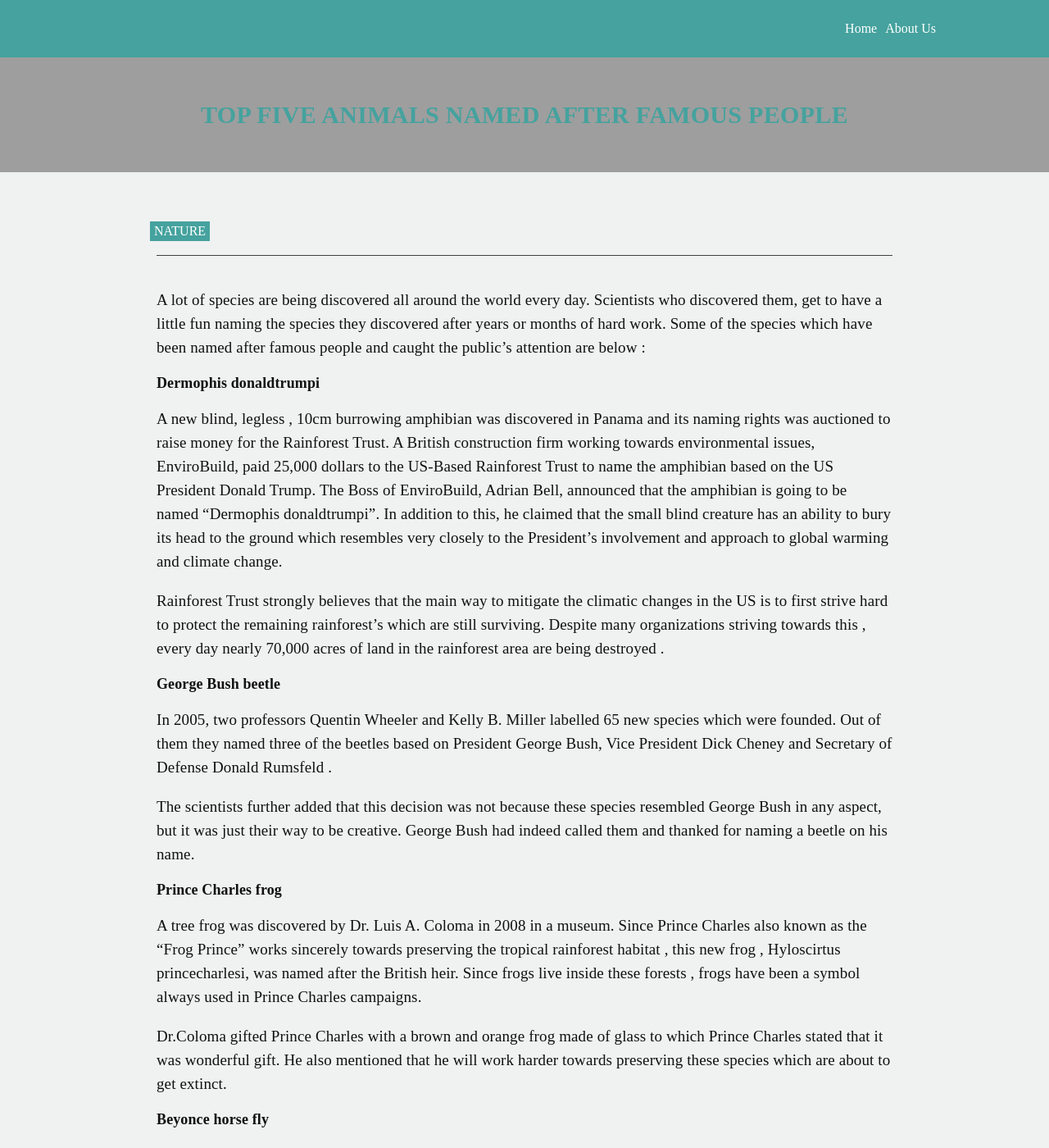
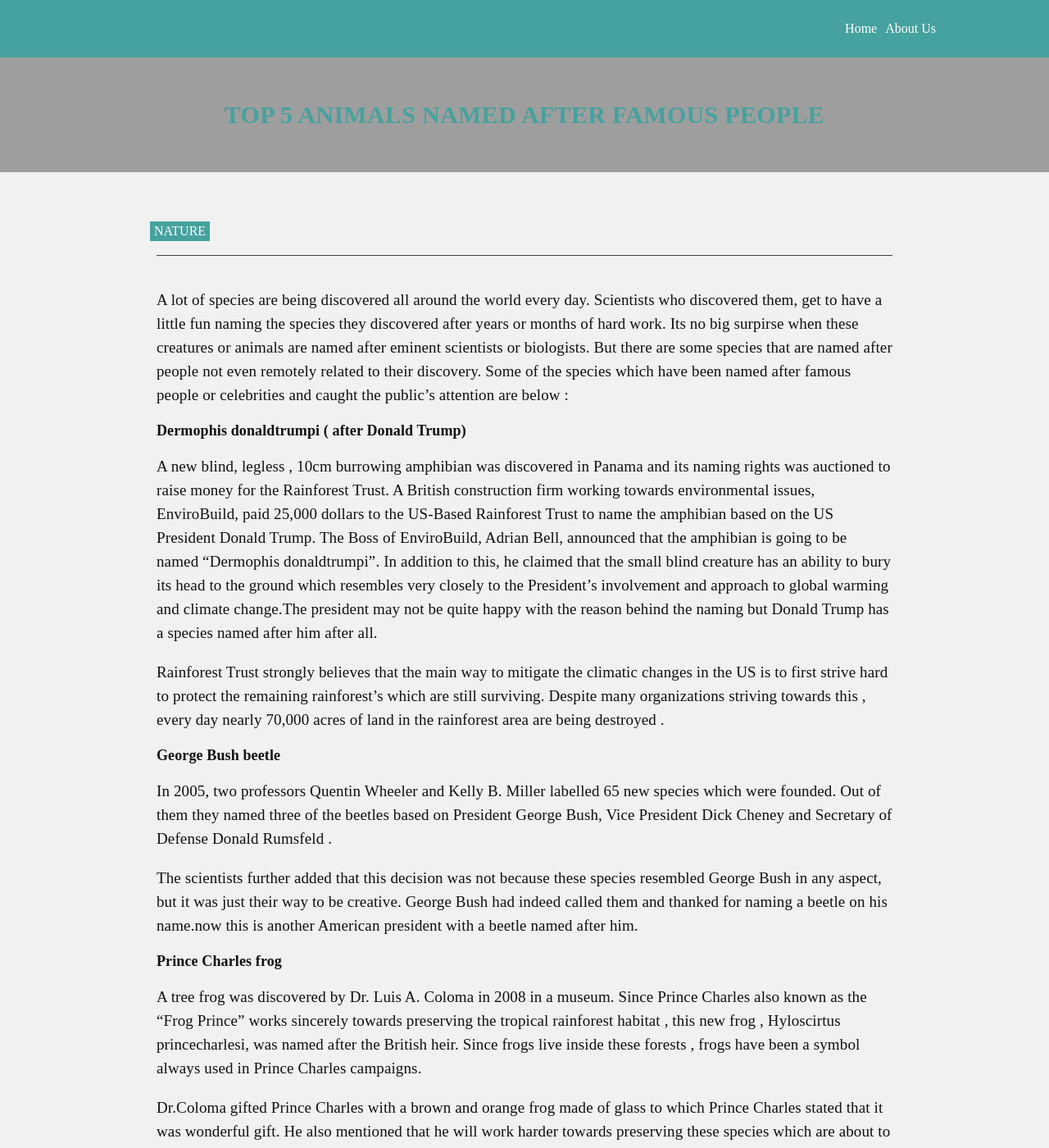
Before and after one commit to sherlifelix/blog, a Jekyll site: the page built from _posts/2019-01-01-top-five-species-named-after-famous-people.md, in a window 1280 px wide and 1400 px high. Shown: the whole window at 82% size. Built offline with Jekyll 4.4.1, drawn with Linux system fonts in a browser that asks for light colours; comment, search, counter and statistics services are not loaded; some of the changed text lies outside the part shown.

Commit message:
Update 2019-01-01-top-five-species-named-after-famous-people.md

```diff
--- a/_posts/2019-01-01-top-five-species-named-after-famous-people.md
+++ b/_posts/2019-01-01-top-five-species-named-after-famous-people.md
@@ -4,30 +4,31 @@ layout: blog_detail
 thumbnail: /assets/img/frog-1919289_1280.jpg
 author_name: sachin
 published: true
-title: Top Five Animals named after famous people
+title: 'Top 5 Animals named after famous people '
 blog_category: Nature
 description: A lot of species are being discovered all around the world every day...
 keywords: 'Donald trump worm, Animals named after celebrities, beyonce inspired fly'
 ---
-A lot of species are being discovered all around the world every day. Scientists who discovered them, get to have a little fun naming the species they discovered after years or months of hard work. Some of the species which have been named after famous people and caught the public’s attention are below :
+A lot of species are being discovered all around the world every day. Scientists who discovered them, get to have a little fun naming the species they discovered after years or months of hard work. Its no big surpirse when these creatures or animals are named after eminent scientists or biologists. But there are some species that are named after people not even remotely related to their discovery. Some of the species which have been named after famous people or celebrities and caught the public’s attention are below :
 
-## Dermophis donaldtrumpi
+## Dermophis donaldtrumpi ( after Donald Trump)
 A new blind, legless , 10cm  burrowing amphibian was discovered in Panama and its naming rights was auctioned to raise money for the Rainforest Trust. A British construction firm working towards environmental issues, EnviroBuild, paid 25,000 dollars to the US-Based Rainforest Trust to name the amphibian based on the US President Donald Trump.
-The Boss of EnviroBuild, Adrian Bell, announced that the amphibian is going to be named “Dermophis donaldtrumpi”. In addition to this, he claimed that the small blind creature has an ability to bury its head to the ground which resembles very closely to the President’s involvement and approach to global warming and climate change.
+The Boss of EnviroBuild, Adrian Bell, announced that the amphibian is going to be named “Dermophis donaldtrumpi”. In addition to this, he claimed that the small blind creature has an ability to bury its head to the ground which resembles very closely to the President’s involvement and approach to global warming and climate change.The president may not be quite happy with the reason behind the naming but Donald Trump has a species named after him after all.
 
 Rainforest Trust strongly believes that the main way to mitigate the climatic changes in the US is to first strive hard to protect the remaining rainforest’s which are still surviving. Despite many organizations striving towards this , every day nearly 70,000 acres of land in the rainforest area are being destroyed .
 
 ## George Bush beetle
+
 In 2005, two professors Quentin Wheeler and Kelly B. Miller labelled 65 new species which were founded. Out of them they named three of the beetles based on President George Bush, Vice President Dick Cheney and Secretary of Defense Donald Rumsfeld .
 
-The scientists further added that this decision was not because these species resembled George Bush in any aspect, but it was just their way to be creative. George Bush had indeed called them and thanked for naming a beetle on his name.
+The scientists further added that this decision was not because these species resembled George Bush in any aspect, but it was just their way to be creative. George Bush had indeed called them and thanked for naming a beetle on his name.now this is another American president with a beetle named after him.
 
 ## Prince Charles frog
 
 
 A tree frog was discovered by Dr. Luis A. Coloma in 2008 in a museum. Since Prince Charles also known as the “Frog Prince” works sincerely towards preserving the tropical rainforest habitat , this new frog , Hyloscirtus princecharlesi, was named after the British heir. Since frogs live inside these forests , frogs have been a symbol always used in Prince Charles campaigns.
 
- Dr.Coloma gifted Prince Charles with a brown and orange frog made of glass to which Prince Charles stated that it was wonderful gift. He also mentioned that he will work harder towards preserving these species which are about to get extinct.
+Dr.Coloma gifted Prince Charles with a brown and orange frog made of glass to which Prince Charles stated that it was wonderful gift. He also mentioned that he will work harder towards preserving these species which are about to get extinct.
 
 ## Beyonce horse fly
 Bryan Lessard, aged 24 from Australia, wanted to highlight a horse fly’s beauty by naming it Scaptia (Plinthina) beyonceae. This fly has been long discovered and has been in the fly collection since 1981. This year coincides with the year of birth of Beyoncé as well.
@@ -41,3 +42,5 @@ However, few years ago, he heard from the public population that a man was bitte
 Dr Paul Sikkel, a marine biologist from Arkansas State University discovered a new parasite in the Caribbean . This small crustacean parasite is a new species which has been discovered in the Caribbean after nearly two decades.
 
 Dr.Paul , a true admirer for the Jamaican musician Bob Marley, named this miraculous parasite based on him.The parasite is called Gnathia marleyi. As an adult Gnathia marleyi is totally harmless, but when young, they prey on the beautiful reef fishes in the Carribbean and suck blood from them. Biologists claim that there are around 200 different species of parasites present in the Caribbean Coral reefs and the Marley parasite is one of the better researched upon parasite whose life cycle is clearly defined now.
+
+Whether one like it or not it is truly a remarkable feat to have a new species named after one. Not only the ones above there are a food number of creatures that are named after famous pop culture and also animals named after fictional characters too.
```
